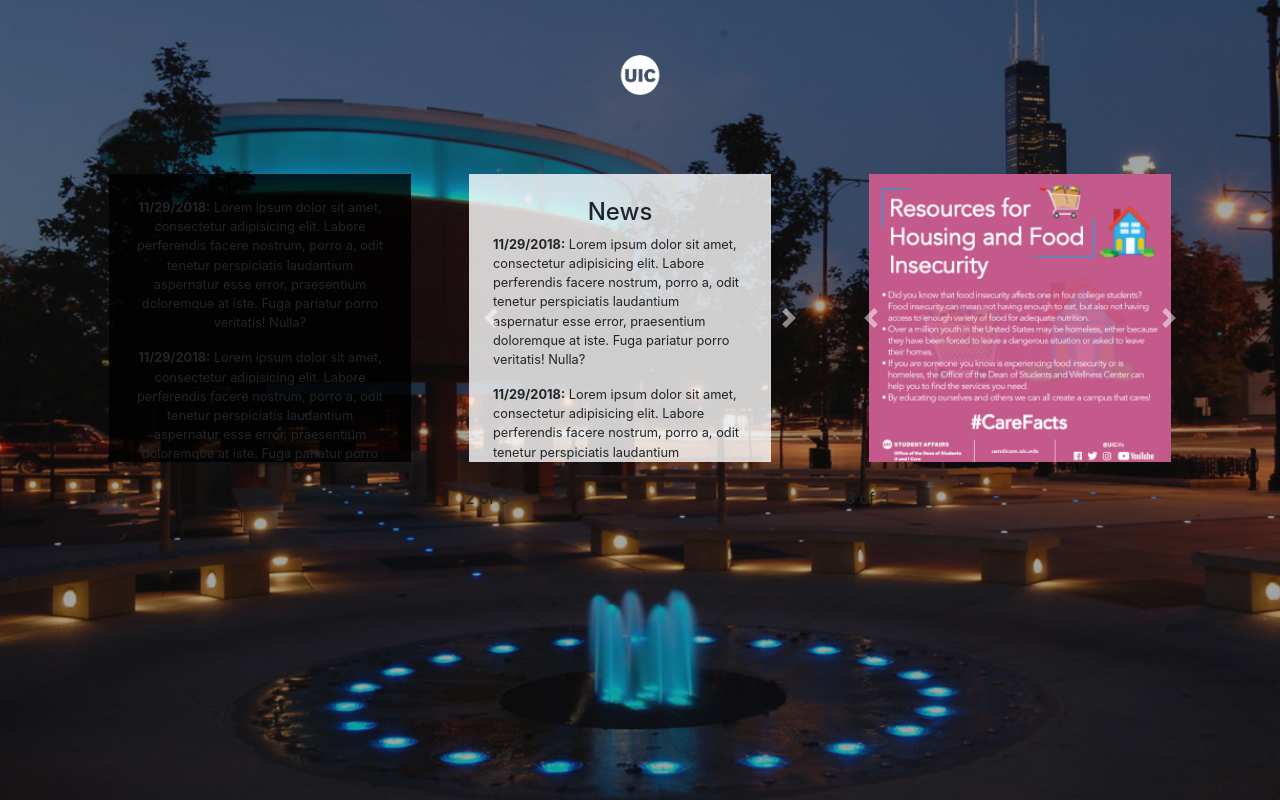
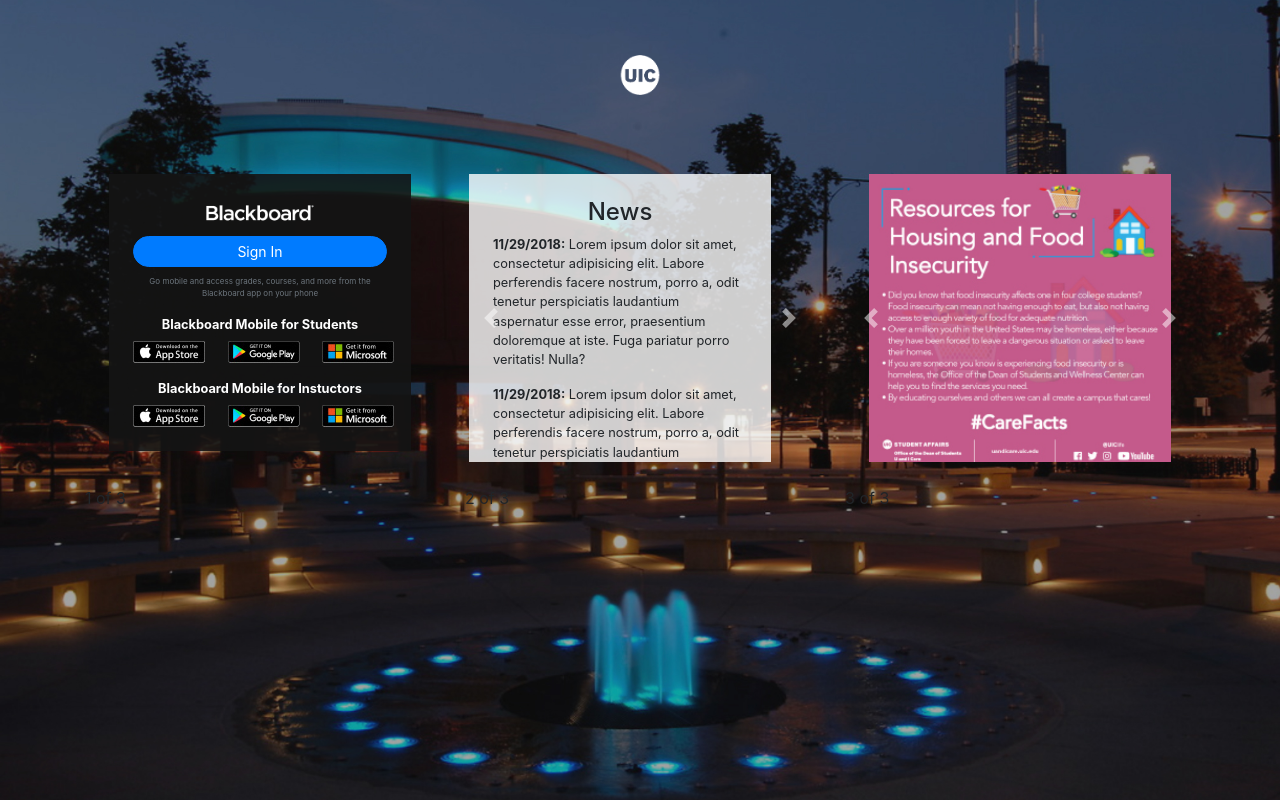
Before and after one commit to kirillovmr/uiccontest, a plain HTML site: page index.html in a window 1280 px wide. Drawn offline with nearby package versions, Linux system fonts and the light colour scheme.

Commit message:
Added Sign In block

```diff
--- a/index.html
+++ b/index.html
@@ -19,10 +19,34 @@
     <div class="row">
       <div class="col-md-12 col-lg-4">
         <div class="carousel-item active p-4">
-          <div class="p-4 bg-black fixed-height text-center">
-
-            <p class="small"><strong>11/29/2018:</strong> Lorem ipsum dolor sit amet, consectetur adipisicing elit. Labore perferendis facere nostrum, porro a, odit tenetur perspiciatis laudantium aspernatur esse error, praesentium doloremque at iste. Fuga pariatur porro veritatis! Nulla?</p>
-            <p class="small mb-0"><strong>11/29/2018:</strong> Lorem ipsum dolor sit amet, consectetur adipisicing elit. Labore perferendis facere nostrum, porro a, odit tenetur perspiciatis laudantium aspernatur esse error, praesentium doloremque at iste. Fuga pariatur porro veritatis! Nulla?</p>
+          <div class="p-4 bg-black fixed-height text-center text-white">
+            <img src="./img/Logo-Blackboard.png" height="30px" alt="Blackboard logo">
+            <button type="button" class="btn btn-primary btn-block btn-sm my-2">Sign In</button>
+            <p class="small-xs text-muted">Go mobile and access grades, courses, and more from the Blackboard app on your phone</p>
+            <p class="small mb-1"><strong>Blackboard Mobile for Students</strong></p>
+            <div class="row">
+              <div class="col-sm-4">
+                <img src="./img/button-apple.jpg" alt="">
+              </div>
+              <div class="col-sm-4">
+                <img src="./img/button-googleplay.jpg" alt="">
+              </div>
+              <div class="col-sm-4">
+                <img src="./img/button-microsoft.jpg" alt="">
+              </div>
+            </div>
+            <p class="small mb-1 mt-3"><strong>Blackboard Mobile for Instuctors</strong></p>
+            <div class="row">
+              <div class="col-sm-4">
+                <img src="./img/button-apple.jpg" alt="">
+              </div>
+              <div class="col-sm-4">
+                <img src="./img/button-googleplay.jpg" alt="">
+              </div>
+              <div class="col-sm-4">
+                <img src="./img/button-microsoft.jpg" alt="">
+              </div>
+            </div>
           </div>
         </div>
       </div>
@@ -61,7 +85,7 @@
           <div class="carousel-inner" role="listbox">
             <div class="carousel-item active p-4">
               <div class="fixed-height">
-                <img src="./img/ad.jpg" alt="">
+                <img class="block-img" src="./img/ad.jpg" alt="Ad">
               </div>
             </div>
           </div>
--- a/styles/index.css
+++ b/styles/index.css
@@ -12,12 +12,26 @@ body {
   background: rgba(255,255,255,.8) !important;
 }
 .bg-black {
-  background: rgba(0,0,0,.8) !important;
+  background: rgba(21, 21, 21, 0.9) !important;
 }
 .fixed-height {
   max-height: 288px;
   overflow-x: scroll;
 }
-.fixed-height img {
+.block-img {
   width: 100%;
 }
+.btn {
+  border-radius: 30px !important;
+}
+.small-xs {
+  font-size: .5em;
+}
+::-webkit-scrollbar {
+  width: 0px;  /* remove scrollbar space */
+  background: transparent;  /* optional: just make scrollbar invisible */
+}
+/* optional: show position indicator in red */
+::-webkit-scrollbar-thumb {
+  background: #FF0000;
+}
```
Also changed, not shown: img/Logo-Blackboard.png (added), img/button-apple.jpg (added), img/button-googleplay.jpg (added), img/button-microsoft.jpg (added).
